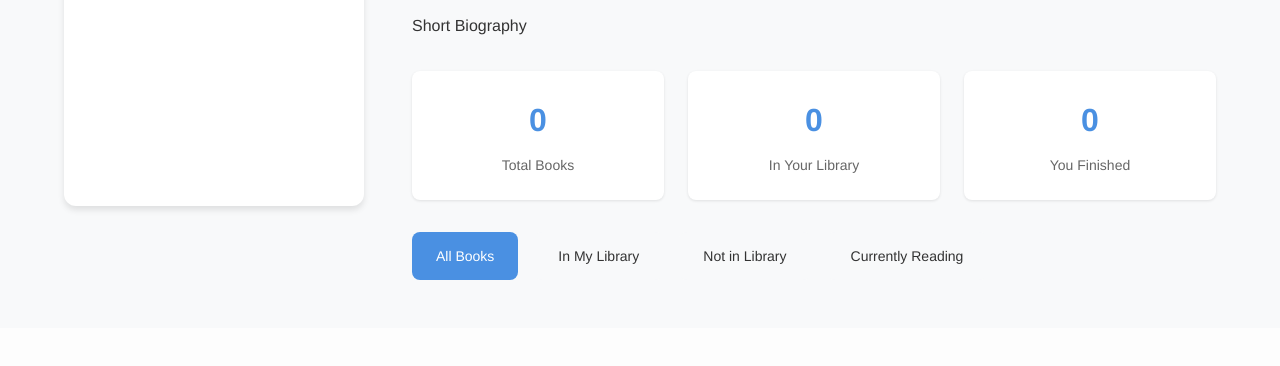
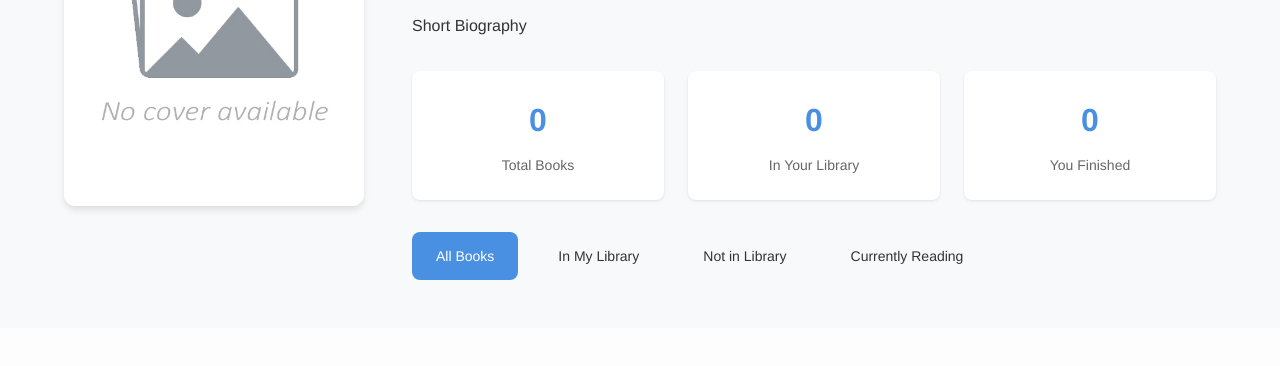
Before and after one commit to mosiahdc/readstart, a website: page src/author.html in a window 1280 px wide. Shown: the part 222-588 px from the top of the page. Drawn offline with Linux system fonts and the light colour scheme.

Commit message:
Changes in Img html

```diff
--- a/src/author.html
+++ b/src/author.html
@@ -34,7 +34,7 @@
         <!-- Left: Author Image -->
         <div class="author-hero__left">
           <div class="author-image">
-            <img id="author-image" src="images/no-author.png" alt="Author photo">
+            <img id="author-image" src="images/no-cover.jpg" alt="Author photo">
           </div>
         </div>
 
```
